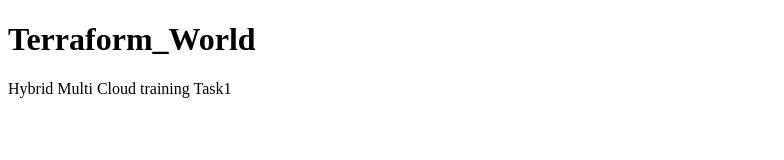
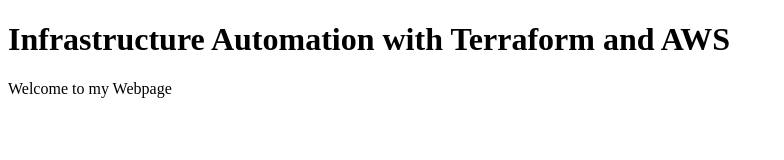
Before and after one commit to minervamon/Task1, a plain HTML site: page index.html in a window 1280 px wide. Shown: the whole page, without its empty margins (0-784 px from the left). Drawn offline with Linux system fonts and the light colour scheme.

Commit message:
Update index.html

```diff
--- a/index.html
+++ b/index.html
@@ -4,7 +4,7 @@
         <title>Task</title>
         </head>
         <body>
-                <h1>Terraform_World</h1>
-                <p>Hybrid Multi Cloud training Task1</p>
+                <h1>Infrastructure Automation with Terraform and AWS</h1>
+                <p>Welcome to my Webpage</p>
         </body>
 </html>
```
